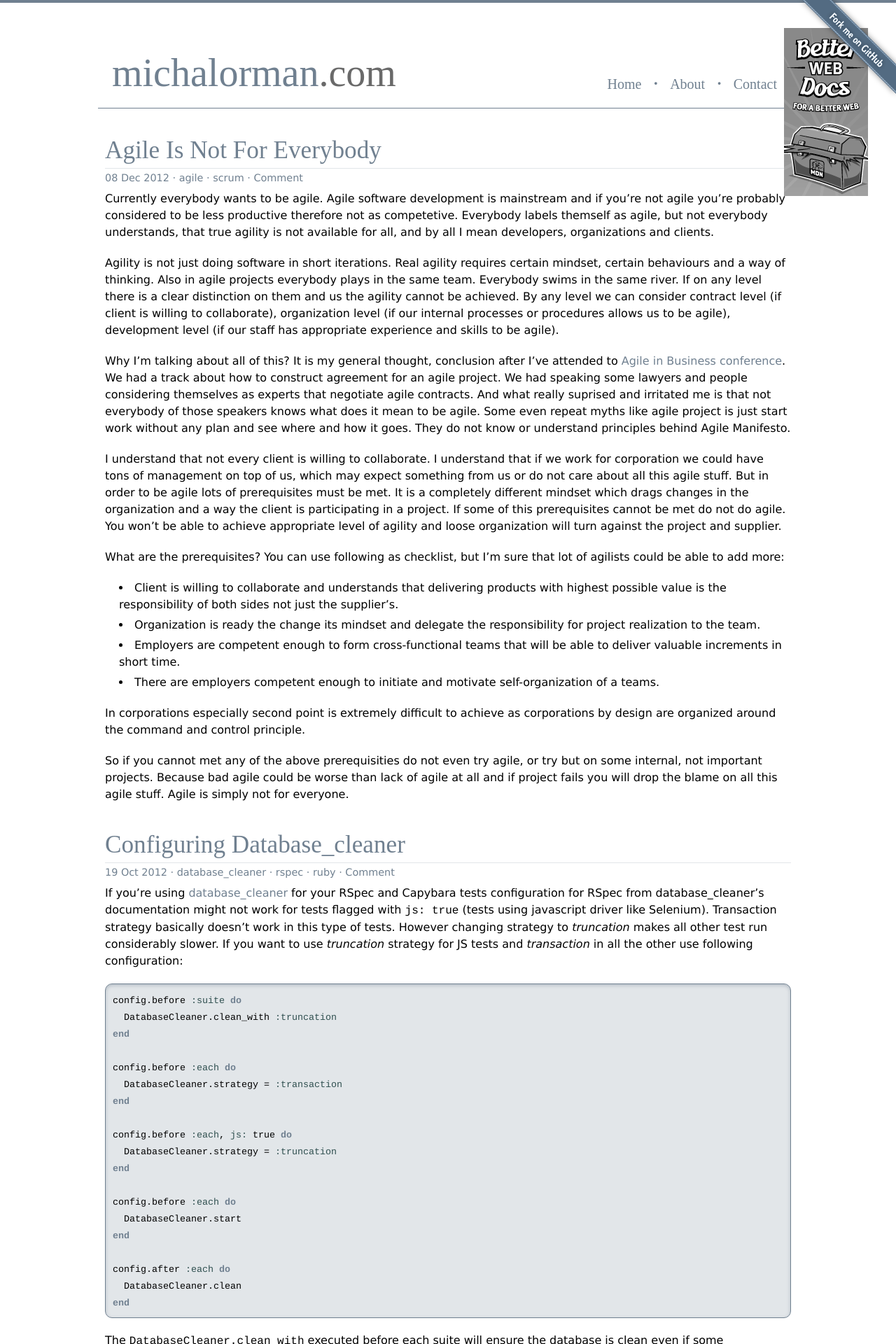
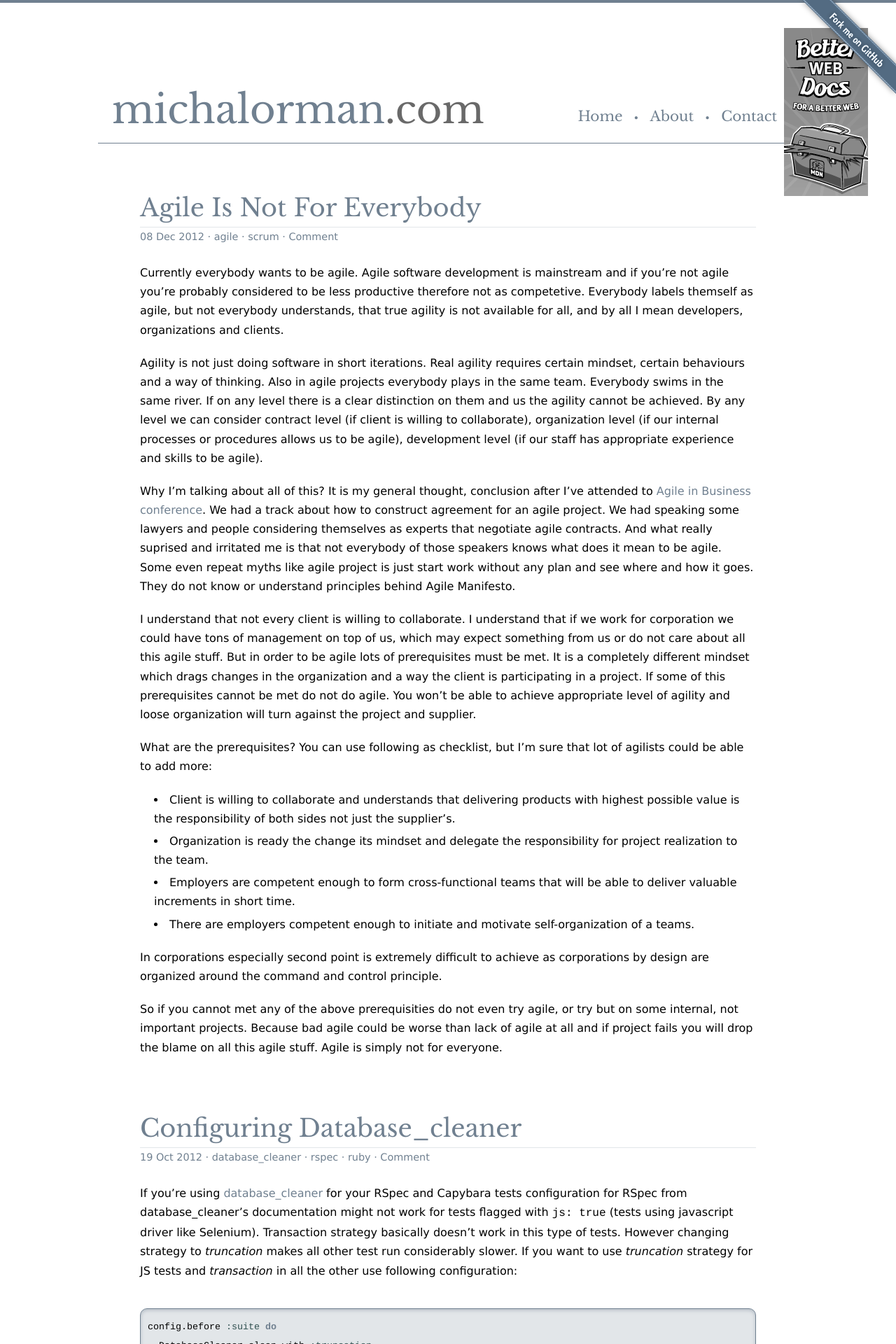
Before and after one commit to michalorman/michalorman.github.com, a Jekyll site: the page built from index.html, in a window 1280 px wide. Shown: the top 1920 px of the page at 70% size. Built offline with Jekyll 4.4.1, drawn with Linux system fonts in a browser that asks for light colours; some web fonts are replaced; Markdown is read by kramdown in place of the engine named in the settings; the list of posts is cut into pages by our own code; comment, search, counter and statistics services are not loaded.

Commit message:
Update layout.

```diff
--- a/_layouts/default.html
+++ b/_layouts/default.html
@@ -10,7 +10,7 @@
     </title>
     <meta name="description" content="Michal Orman personal
     blog. Java, Ruby, Software Engineering and more."/>
-    <link href='http://fonts.googleapis.com/css?family=Coda' rel='stylesheet' type='text/css'>
+    <link href='http://fonts.googleapis.com/css?family=Libre+Baskerville' rel='stylesheet' type='text/css'>
     <link rel="stylesheet" type="text/css" href="/assets/css/style.css"/>
     <link rel="shortcut icon" href="/favicon.ico" />
     <script type="text/javascript">
--- a/assets/css/style.css
+++ b/assets/css/style.css
@@ -53,8 +53,8 @@
 body {
   width: 1000px;
   margin: 0 auto;
-  font-family: Verdana, Arial, Helvetica, sans-serif;
-  line-height: 1.5;
+  font-family: 'Verdana', 'Arial', 'Helvetica', sans-serif;
+  line-height: 1.7;
 }
 
 a {
@@ -71,20 +71,20 @@
 }
 
 h1 {
-  font: 2.2em Coda, cursive;
+  font: 2.2em 'Libre Baskerville', serif;
   color: #708090;
   padding-bottom: 5px;
   border-bottom: 1px solid rgba(112, 128, 144, 0.2);
 }
 
 h2 {
-  font: 1.5em Coda, cursive;
+  font: 1.5em 'Libre Baskerville', serif;
   color: #708090;
   margin-bottom: 15px;
 }
 
 h3 {
-  font: 1.4em Coda, cursive;
+  font: 1.4em 'Libre Baskerville', serif;
   color: #708090;
   margin-bottom: 15px;
 }
@@ -98,7 +98,7 @@
   background-color: rgba(112, 128, 144, 0.2);
   border-radius: 10px;
   padding: 10px;
-  margin-bottom: 20px;
+  margin: 40px 0;
   box-shadow: inset 0 2px 5px rgba(112, 128, 144, 0.4);
   overflow: hidden;
 }
@@ -133,21 +133,25 @@
 }
 
 blockquote {
-  margin: 0 20px;
+  margin: 40px 20px;
 }
 
 blockquote p {
-  padding: 20px;
+  padding: 20px 30px;
   font-style: italic;
+  font-family: 'Libre Baskerville', serif;
   color: #696969;
-  border-left: 5px solid #D3D3D3;
+  border-left: 5px solid #EAEAEA;
+  border-right: 5px solid #EAEAEA;
+  border-radius: 10px;
+  background-color: #F3F3F3;
 }
 
 #main-head {
   border-bottom: 1px solid #708090;
   overflow: hidden;
   position: relative;
-  height: 150px;
+  height: 200px;
   margin-bottom: 40px;
 }
 
@@ -157,9 +161,9 @@
 }
 
 #main-head nav li {
-  font: 1.25em Coda, cursive;
+  font: 1.25em 'Libre Baskerville', serif;
   float: left;
-  height: 145px;
+  height: 185px;
   position: relative;
 }
 
@@ -168,12 +172,12 @@
   color: #708090;
   margin: 0 5px;
   position: relative;
-  top: 97px;
+  top: 142px;
 }
 
 #main-head nav li a {
   display: block;
-  padding-top: 105px;
+  padding-top: 150px;
 }
 
 #main-head nav li.item {
@@ -192,10 +196,10 @@
 }
 
 #banner {
-  font: 3.5em Coda, cursive;
+  font: 3.5em 'Libre Baskerville', serif;
   color: #708090;
   position: absolute;
-  top: 68px;
+  top: 118px;
   left: 20px;
 }
 
@@ -294,11 +298,11 @@
 }
 
 #main-content {
-  padding: 0 10px;
+  padding: 30px 60px;
 }
 
 .post {
-  margin-bottom: 40px;
+  margin-bottom: 80px;
 }
 
 .post ul {
@@ -313,7 +317,7 @@
 
 .post header h3 {
   color: #708090;
-  margin-bottom: 10px;
+  margin-bottom: 30px;
   font: 0.9em Verdana, Arial, Helvetica, sans-serif;
   padding-top: 5px;
 }
```
Also changed, not shown: Gemfile.lock.
